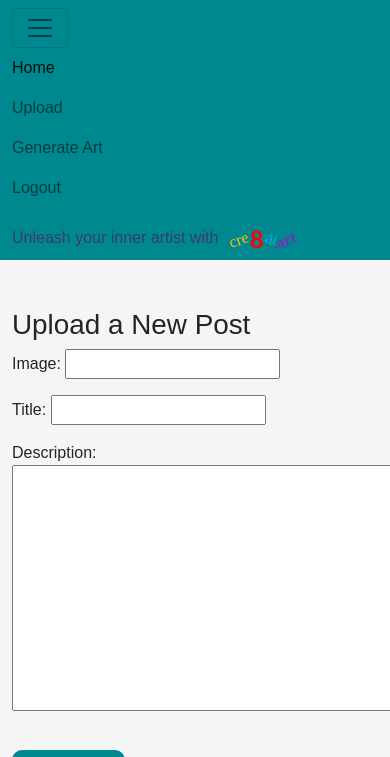
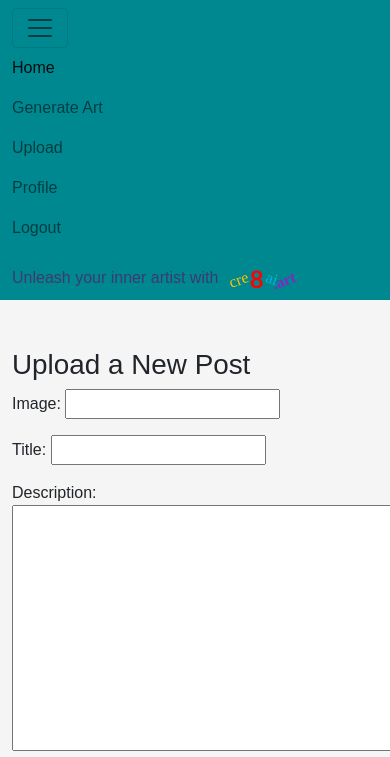
Before and after one commit to KC-7/ai-art-site, a Django app: page /upload/ in a window 390 px wide, after a click that opens the changed part; the page is wider, and only the part inside the window is pictured. Shown: the top 757 px of that part. Run offline with Django 3.2, Linux system fonts and the light colour scheme; the visitor is signed in with stand-in values (Sample User, id 1); some libraries are stand-ins or nearby versions.

Commit message:
User Profile: Create model, view, template, url & form

```diff
--- a/art_gallery/admin.py
+++ b/art_gallery/admin.py
@@ -1,5 +1,5 @@
 from django.contrib import admin
-from .models import Post, Comment
+from .models import Post, Comment, Profile
 from django_summernote.admin import SummernoteModelAdmin
 
 
@@ -27,3 +27,6 @@ class CommentAdmin(admin.ModelAdmin):
 
     def ban_comments(self, request, queryset):
         queryset.update(approved=False)
+
+
+admin.site.register(Profile)
--- a/art_gallery/forms.py
+++ b/art_gallery/forms.py
@@ -1,6 +1,6 @@
-from .models import Comment, Post
 from django import forms
 from django.utils.text import slugify
+from .models import Comment, Post, Profile
 
 
 class CommentForm(forms.ModelForm):
@@ -32,3 +32,9 @@ class GenerateForm(forms.Form):
 
     def __init__(self, *args, **kwargs):
         super().__init__(*args, **kwargs)
+
+
+class ProfileForm(forms.ModelForm):
+    class Meta:
+        model = Profile
+        fields = ['bio', 'profile_picture']
--- a/art_gallery/models.py
+++ b/art_gallery/models.py
@@ -41,3 +41,13 @@ class Comment(models.Model):
 
     def __str__(self):
         return f"Comment {self.body} by {self.name}"
+
+
+class Profile (models.Model):
+
+    user = models.OneToOneField(User, on_delete=models.CASCADE)
+    bio = models.TextField(max_length=500, blank=True)
+    profile_picture = CloudinaryField('profile_pictures', default='images/defaultUser.png')
+
+    def __str__(self):
+        return f"{self.user.username}'s Profile"
--- a/art_gallery/urls.py
+++ b/art_gallery/urls.py
@@ -10,4 +10,5 @@ urlpatterns = [
     path('like/<slug:slug>/', views.PostLike.as_view(), name='post_like'),
     path('private/<slug:slug>/', views.PostPrivate.as_view(), name='post_private'),
     path('delete/<slug:slug>/', views.DeletePost.as_view(), name='delete_post'),
+    path('profile/<str:username>/', views.user_profile, name='user_profile'),
 ]
--- a/art_gallery/views.py
+++ b/art_gallery/views.py
@@ -8,13 +8,14 @@ from django.shortcuts import render, get_object_or_404, reverse, redirect
 from django.views import generic, View
 from django.views.generic.edit import FormView
 from django.contrib import messages
+from django.contrib.auth.models import User
 from django.http import HttpResponseRedirect
 from django.urls import reverse_lazy, reverse
 from io import BytesIO
 from PIL import Image
 from .utils import generate_image_from_text
-from .models import Post
-from .forms import CommentForm, PostForm, GenerateForm
+from .models import Post, Profile
+from .forms import CommentForm, PostForm, GenerateForm, ProfileForm
 if os.path.isfile('env.py'):
     import env
 
@@ -160,3 +161,25 @@ class DeletePost(View):
         post.delete()
         messages.success(request, 'Your post has been deleted.')
         return redirect('home')
+
+
+def user_profile(request, username):
+    user = get_object_or_404(User, username=username)
+    profile = Profile.objects.get_or_create(user=user)[0]
+    posts = Post.objects.filter(creator=user).order_by('-created_on')
+
+    if request.method == 'POST':
+        form = ProfileForm(request.POST, request.FILES, instance=profile)
+        if form.is_valid():
+            form.save()
+            messages.success(request, 'Profile updated successfully.')
+            return redirect('user_profile', username=username)
+    else:
+        form = ProfileForm(instance=profile)
+
+    context = {
+        'form': form,
+        'profile': profile,
+        'posts': posts,
+    }
+    return render(request, 'user_profile.html', context)
--- a/templates/header.html
+++ b/templates/header.html
@@ -14,10 +14,13 @@
                 </li>
                 {% if user.is_authenticated %}
                 <li class="nav-item">
+                    <a class="nav-link" href="{% url 'generate_art' %}">Generate Art</a>
+                </li>
+                <li class="nav-item">
                     <a class="nav-link" href="{% url 'upload_form' %}">Upload</a>
                 </li>
                 <li class="nav-item">
-                    <a class="nav-link" href="{% url 'generate_art' %}">Generate Art</a>
+                    <a class="nav-link" href="{% url 'user_profile' request.user.username %}">Profile</a>
                 </li>
                 <li class="nav-item">
                     <a class="nav-link" href="{% url 'account_logout' %}">Logout</a>
--- a/templates/post_detail.html
+++ b/templates/post_detail.html
@@ -20,7 +20,7 @@
         </div>
         <!-- Post Creater Options - Update & Delete (CRUD) -->
         {% if user == post.creator %}
-        <div class="row">
+        <div class="row d-flex align-items-center">
             <div class="col-md-3 text-center">
                 <span>Your post is </span>
                 <span>
```
Also changed, not shown: templates/user_profile.html (added, +89 -0 lines), art_gallery/migrations/0004_profile.py (added), static/images/defaultUser.png (added).
